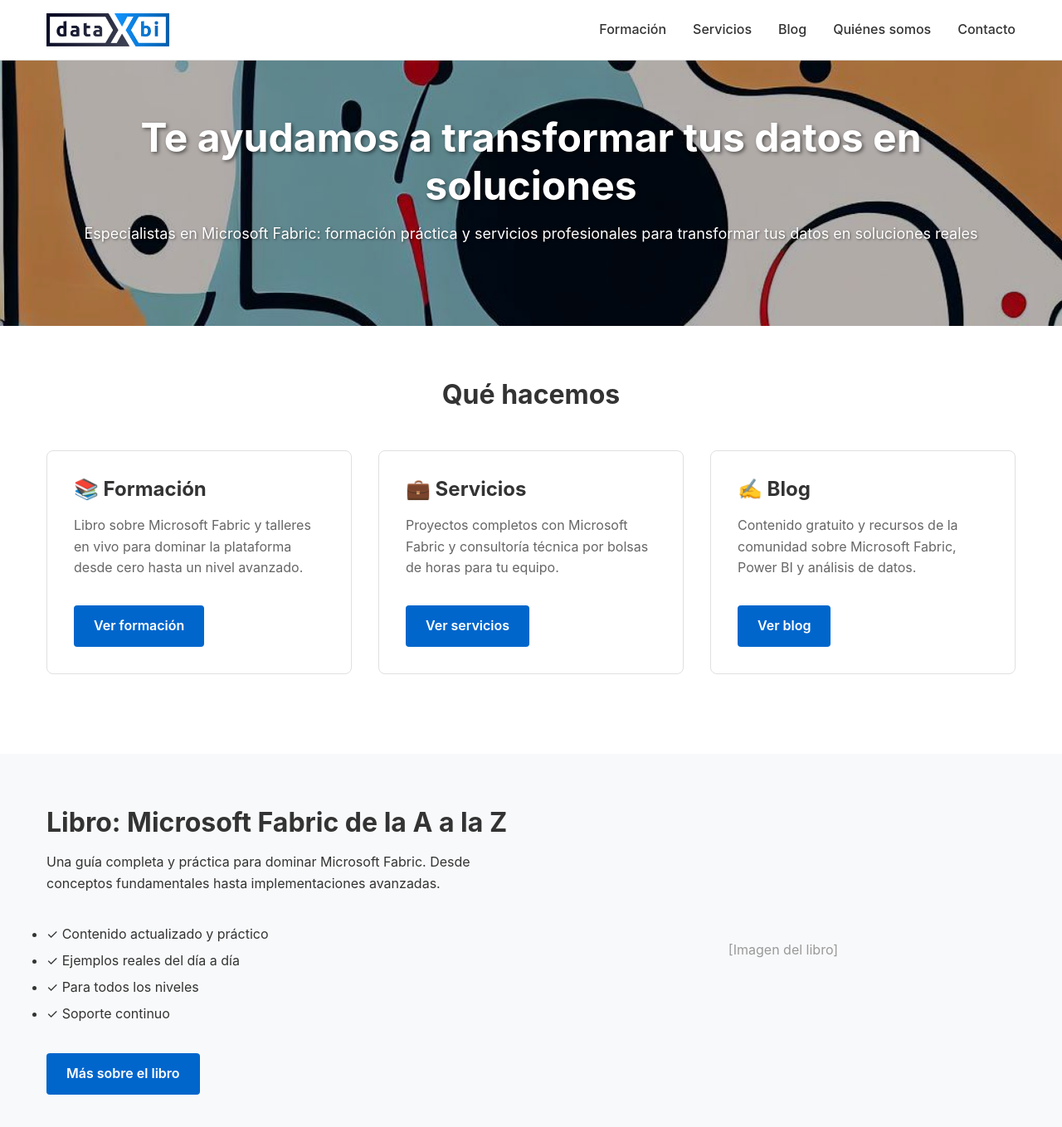
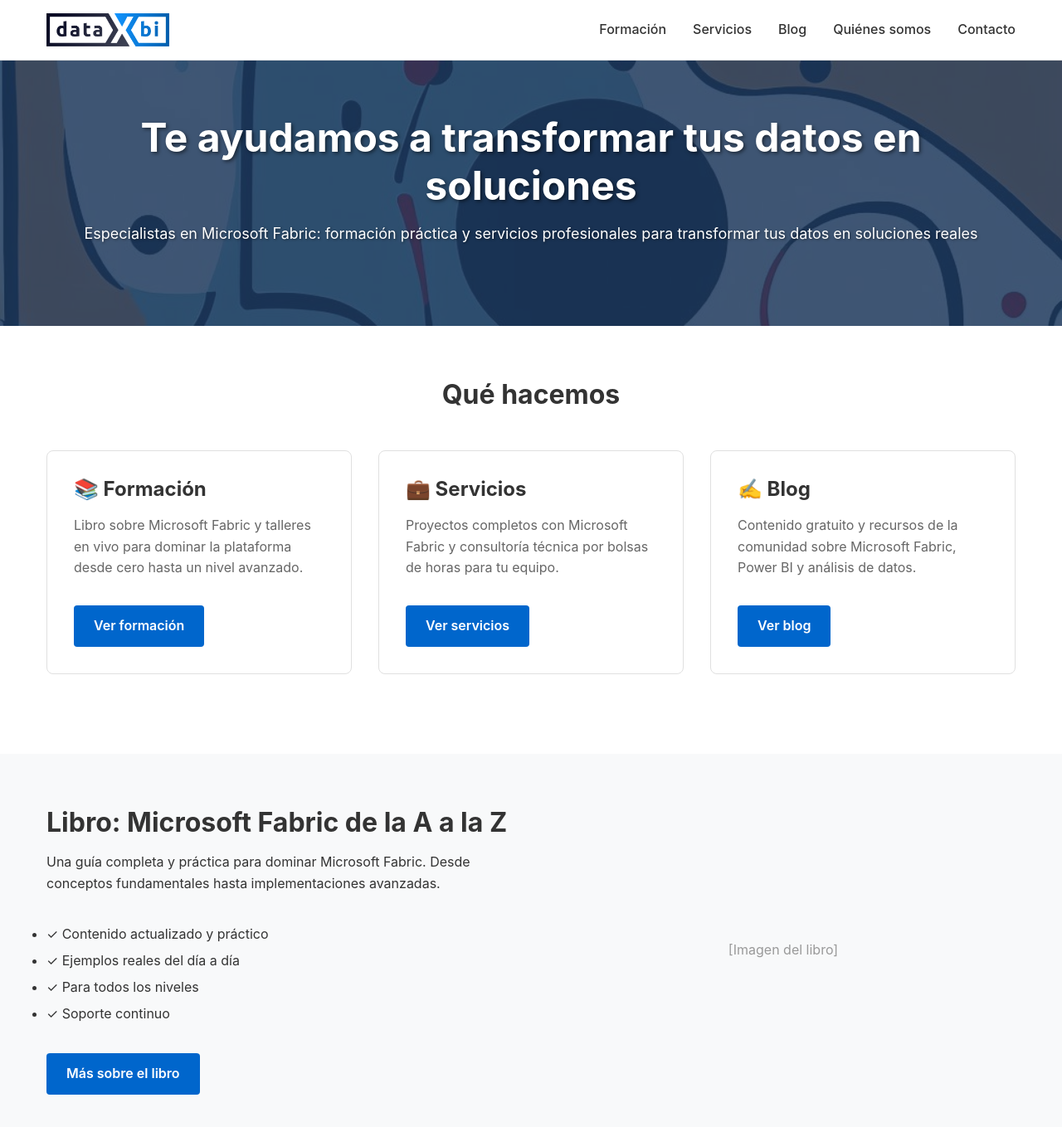
Before and after one commit to dataxbi/dataxbi.github.io, a Jekyll site: the page built from index.html, in a window 1280 px wide and 1400 px high. Shown: the top 1359 px of the window at 83% size. Built offline with Jekyll 4.4.1, drawn with Linux system fonts in a browser that asks for light colours.

Commit message:
fix: aumentar contraste del hero con overlay azul oscuro

```diff
--- a/assets/css/main.css
+++ b/assets/css/main.css
@@ -278,7 +278,7 @@ section {
   left: 0;
   right: 0;
   bottom: 0;
-  background: rgba(0, 0, 0, 0.3);
+  background: rgba(30, 58, 95, 0.85);
   z-index: 1;
 }
 
```
